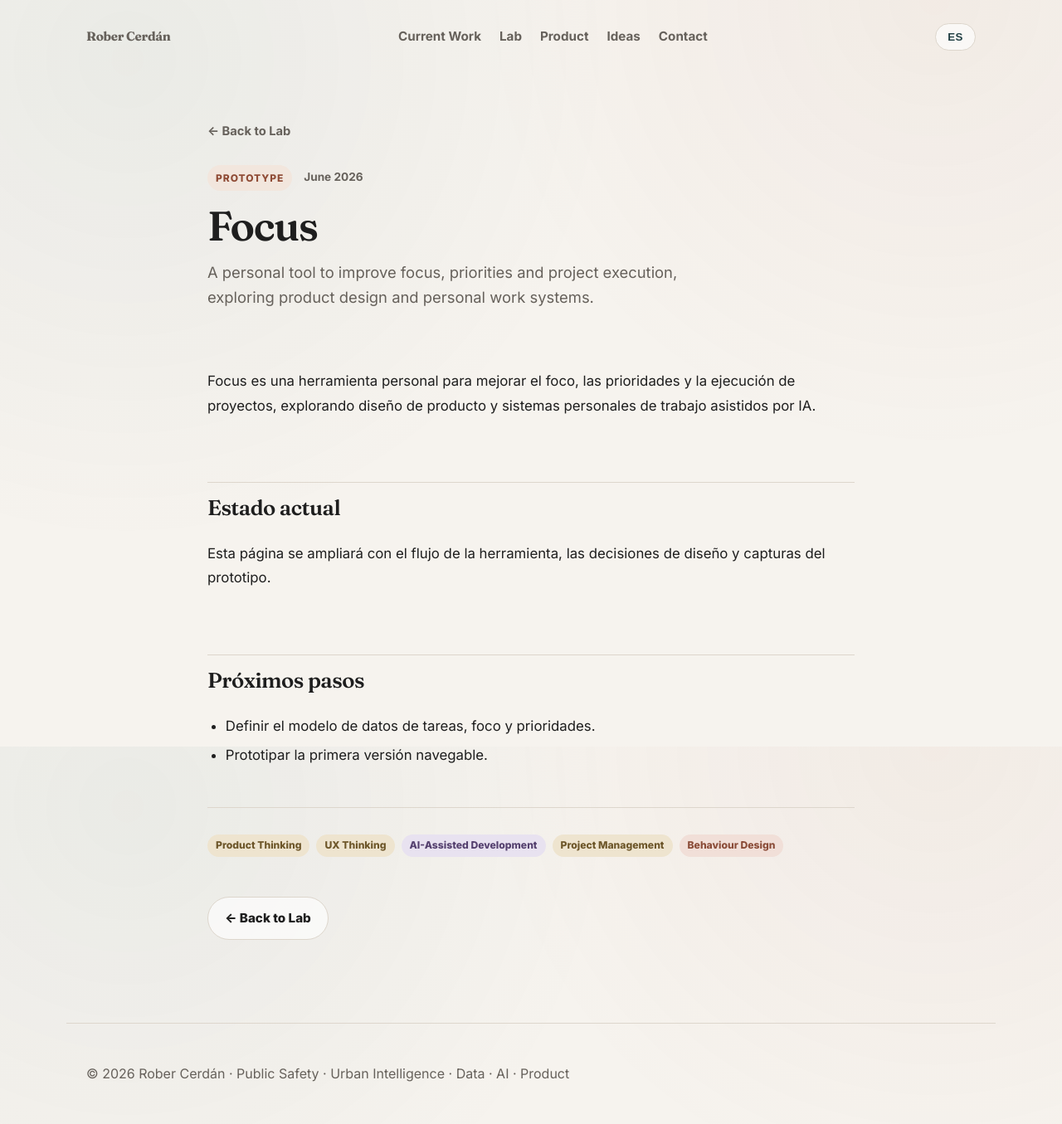
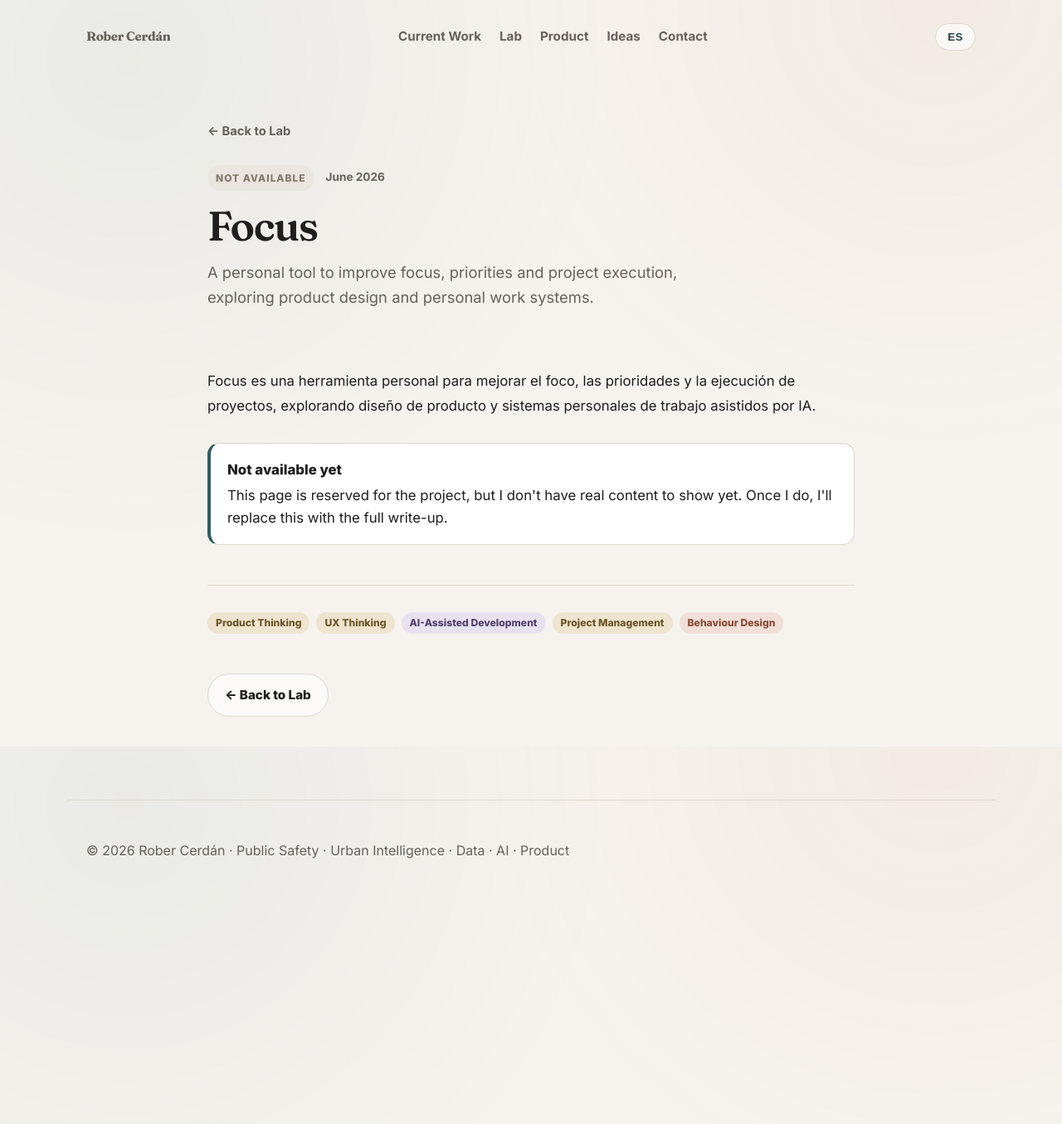
Before and after one commit to robervx/robervx.github.io, a Jekyll site: the page built from _projects/focus.md, in a window 1280 px wide. Shown: the whole page at 83% size. Built offline with Jekyll 4.4.1, drawn with Linux system fonts in a browser that asks for light colours; after the commit the page ends 1087 px from its top, so only the background shows below that.

Commit message:
Mark placeholder projects as "not available"
Focus, Garmin Data Explorer, Strategic 092 Dashboard and the Screen
Time Awareness Campaign still don't have real content, so labelling
them "En desarrollo"/"Prototipo" overstated their state. Switch them
to a new "No disponible" status (muted pill, new .status.unavailable
style), replace their placeholder "Estado actual/Próximos pasos"
filler with a one-line honest note, and unfeature the 092 dashboard so
an unavailable project isn't shown in Current Work.

```diff
--- a/_projects/focus.md
+++ b/_projects/focus.md
@@ -5,9 +5,9 @@ title_en: "Focus"
 description: "Herramienta personal para mejorar foco, prioridades y ejecución de proyectos, explorando diseño de producto y sistemas personales de trabajo."
 summary_es: "Herramienta personal para mejorar foco, prioridades y ejecución de proyectos, explorando diseño de producto y sistemas personales de trabajo."
 summary_en: "A personal tool to improve focus, priorities and project execution, exploring product design and personal work systems."
-status: prototype
-status_es: "Prototipo"
-status_en: "Prototype"
+status: unavailable
+status_es: "No disponible"
+status_en: "Not available"
 featured: false
 date: 2026-06-05
 tags: [product-thinking, focus, personal-operating-system, ai-assisted-development, ux-thinking, prototype, behaviour-design, project-management, ai]
@@ -21,11 +21,9 @@ tag_pills:
 
 Focus es una herramienta personal para mejorar el foco, las prioridades y la ejecución de proyectos, explorando diseño de producto y sistemas personales de trabajo asistidos por IA.
 
-## Estado actual
-
-Esta página se ampliará con el flujo de la herramienta, las decisiones de diseño y capturas del prototipo.
-
-## Próximos pasos
-
-- Definir el modelo de datos de tareas, foco y prioridades.
-- Prototipar la primera versión navegable.
+<div class="callout">
+  <div>
+    <strong data-es="No disponible todavía" data-en="Not available yet">No disponible todavía</strong>
+    <span data-es="Esta página está reservada para el proyecto, pero aún no tengo contenido real que mostrar. Cuando lo tenga, la sustituyo por el caso completo." data-en="This page is reserved for the project, but I don't have real content to show yet. Once I do, I'll replace this with the full write-up.">Esta página está reservada para el proyecto, pero aún no tengo contenido real que mostrar. Cuando lo tenga, la sustituyo por el caso completo.</span>
+  </div>
+</div>
--- a/assets/css/styles.css
+++ b/assets/css/styles.css
@@ -387,6 +387,11 @@ h3 {
   color: #715c2f;
 }
 
+.status.unavailable {
+  background: #eae6df;
+  color: #82796c;
+}
+
 .tags,
 .tag-cloud {
   display: flex;
```
Also changed, not shown: _projects/garmin-data-explorer.md (+9 -12 lines), _projects/screen-time-campaign.md (+9 -11 lines), _projects/strategic-dashboard-092.md (+10 -13 lines).
